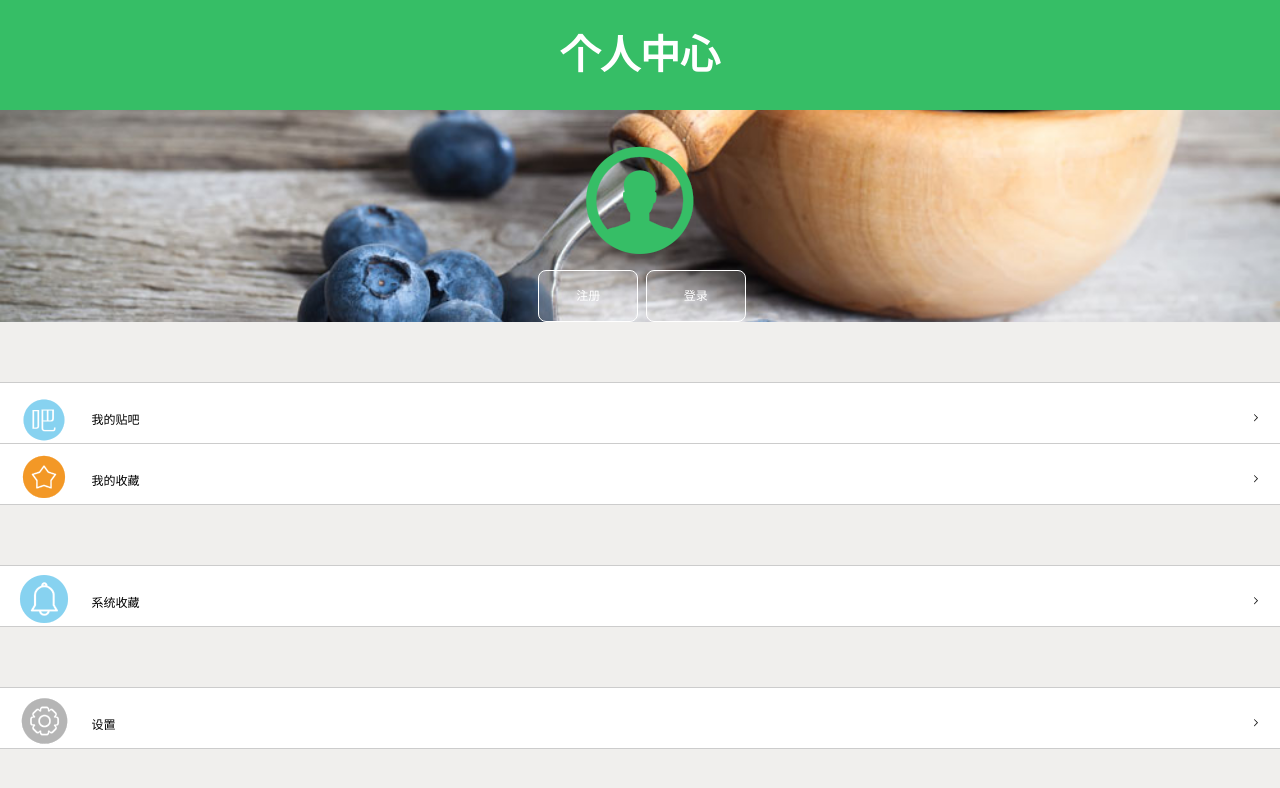
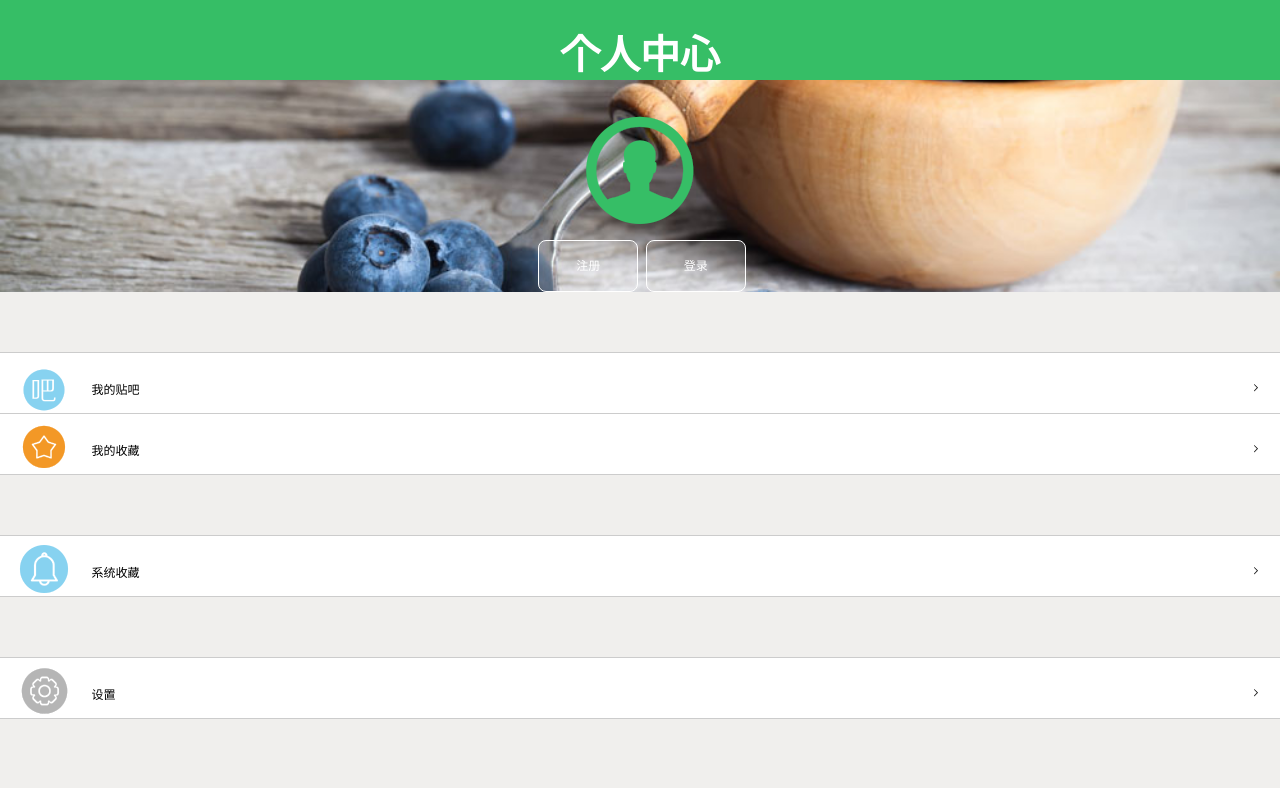
Before and after one commit to conceptyang/phoneProject, a plain HTML site: page tcEj/adminsll.html in a window 1280 px wide. Drawn offline with Linux system fonts and the light colour scheme.

Commit message:
xiugai dengsll.html

```diff
--- a/tcEj/css/admin.css
+++ b/tcEj/css/admin.css
@@ -8,7 +8,7 @@ html {
 }
 .header {
   width: 100%;
-  flex: 1;
+  height: 4rem;
   background: #36BE66;
 }
 .header h3 {
--- a/tcEj/css/deng.css
+++ b/tcEj/css/deng.css
@@ -59,12 +59,8 @@ html {
   border: 1px solid #EDEDED;
   border-radius: 0.4rem;
 }
-.footer {
-  width: 100%;
-  flex: 6;
-  background: #F0EFED;
-}
-.footer input {
+.section .fff {
+  margin-top: 4rem;
   width: 100%;
   height: 4rem;
   border: none;
```
Also changed, not shown: tcEj/deng.html (+2 -4 lines).
